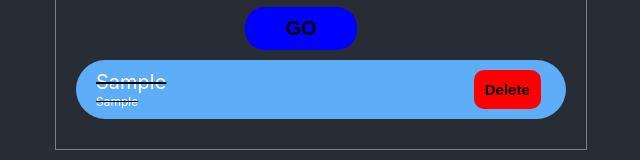
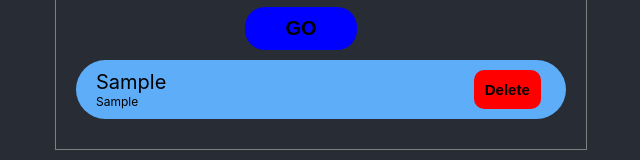
Before and after one commit to SadiKISLAR/todo-list-with-react, a React (Create React App) app: page / in a window 1280 px wide. Both pictures are taken after typing "Sample", "Sample" into the empty fields and a click on the button "GO". Shown: the part 491-651 px from the top of the page, without its empty margins (319-959 px from the left). Built offline with nearby package versions, Linux system fonts and the light colour scheme.

Commit message:
last changes

```diff
--- a/src/components/Todolist.jsx
+++ b/src/components/Todolist.jsx
@@ -1,6 +1,9 @@
 import { useState } from "react";
 
 const TodoList = ({ todos, handleDelete, complateTodo }) => {
+  {/* edited */
+    /* buradaki sizin yazdığınız usestati kullanmıyoruz */
+  }
 
   return (
     <ul className="allTodos">
@@ -9,7 +12,7 @@ const TodoList = ({ todos, handleDelete, complateTodo }) => {
           {/* edited */}
           <div
             key={index}
-            className={t.isComplete ? "inlist" : "inlist-line"}
+            className={t.isComplete ? "inlist-line" : "inlist" }
           >
             {/* edited */}
             <span className="todoText" onClick={() => complateTodo(t.id)} key={t.id}>
```
Also changed, not shown: src/App.js (+5 -2 lines).
